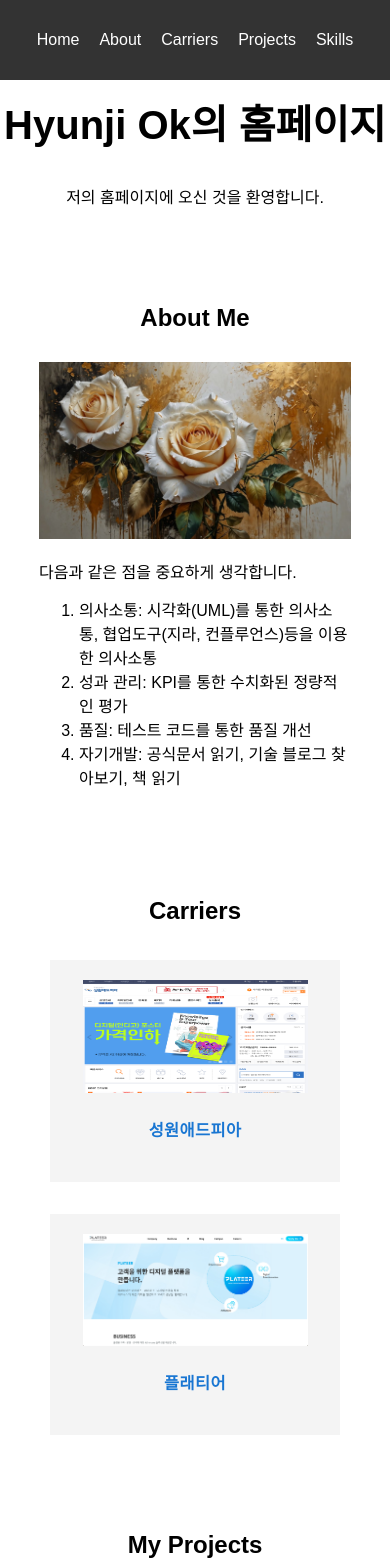
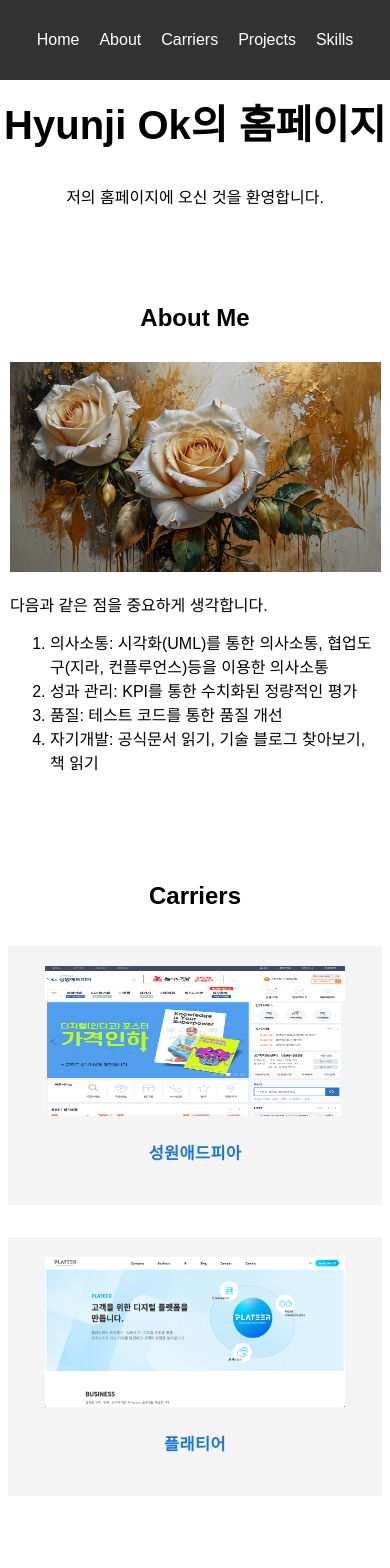
Before and after one commit to hyunji-ok/home, a React (Create React App) app: page / in a window 390 px wide. Shown: the top 1568 px of the page. Built offline with nearby package versions, Linux system fonts and the light colour scheme.

Commit message:
feat: nomalize 추가, 미디어 쿼리 추가, transition 추가

```diff
--- a/src/App.css
+++ b/src/App.css
@@ -1,3 +1,15 @@
+/* bring in normalize.css styles */
+@import-normalize;
+
+/*  */
+:root {
+  --primary-color: #333;
+  --accent-color: #007bff;
+  --success-color: #28a745;
+  --min-width: 350px;
+  --max-width: 1300px;
+}
+
 /* common */
 html {
   scroll-behavior: smooth;
@@ -11,7 +23,7 @@ body {
 
 /* header */
 header {
-  background-color: #333;
+  background-color: var(--primary-color);
   padding: 10px 0px;
   color: white;
   position: fixed;
@@ -38,6 +50,7 @@ header nav ul li {
 header nav a {
   color: white;
   text-decoration: none;
+  transition: color 0.3s ease;
 }
 
 header nav a:hover {
@@ -69,6 +82,11 @@ main section {
   color: white;
   border: none;
   cursor: pointer;
+  transition: background-color 0.3s ease;
+}
+
+.home button:hover {
+  background-color: #0056b3;
 }
 
 /* about section */
@@ -169,3 +187,21 @@ footer {
 footer div {
   margin: auto;
 }
+
+
+/* 미디어 쿼리 추가 */
+@media screen and (max-width: 768px) {
+  .about .about-item {
+    width: 95%;
+  }
+
+  .card {
+    width: 100%;
+    margin: 10px 0;
+  }
+
+  .contact form input,
+  .contact form textarea {
+    width: 90%;
+  }
+}
```
